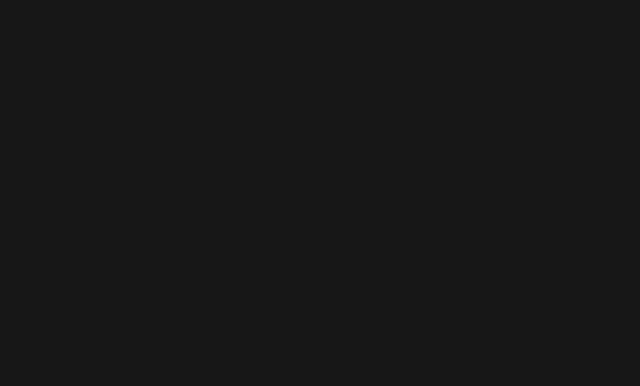
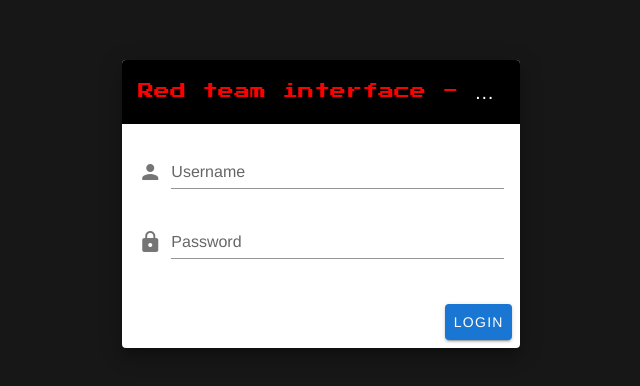
Before and after one commit to DannydeVolder/redteaminterface-frontend, a Vue app: page /login in a window 1280 px wide. Shown: the part 196-582 px from the top of the page, without its empty margins (311-951 px from the left). Built offline with nearby package versions, Linux system fonts and the light colour scheme.

Commit message:
Implement login

```diff
--- a/package.json
+++ b/package.json
@@ -10,14 +10,18 @@
   "dependencies": {
     "axios": "^0.21.0",
     "core-js": "^3.6.5",
+    "material-design-icons-iconfont": "^6.1.0",
     "sass": "^1.29.0",
     "sass-loader": "^10.1.0",
     "vue": "^2.6.11",
     "vue-cli-plugin-vuetify": "^2.0.7",
+    "vue-loading-spinner": "^1.0.11",
     "vue-router": "^3.2.0",
+    "vuelidate": "^0.7.6",
     "vuetify": "^2.3.19",
     "vuetify-loader": "^1.6.0",
-    "vuex": "^3.4.0"
+    "vuex": "^3.4.0",
+    "vuex-persistedstate": "^4.0.0-beta.1"
   },
   "devDependencies": {
     "@vue/cli-plugin-babel": "~4.5.0",
--- a/public/index.html
+++ b/public/index.html
@@ -7,6 +7,7 @@
     <link rel="icon" href="<%= BASE_URL %>favicon.ico">
     <link rel="preconnect" href="https://fonts.gstatic.com">
     <link href="https://fonts.googleapis.com/css2?family=Press+Start+2P&display=swap" rel="stylesheet">
+    <link rel="stylesheet" href="https://cdn.jsdelivr.net/npm/@mdi/font@latest/css/materialdesignicons.min.css">
     <title><%= htmlWebpackPlugin.options.title %></title>
   </head>
   <body>
--- a/src/main.js
+++ b/src/main.js
@@ -2,9 +2,12 @@
 import App from './App.vue'
 import router from './router'
 import store from './store'
+import Vuelidate from 'vuelidate'
 import vuetify from './plugins/vuetify';
+import 'material-design-icons-iconfont/dist/material-design-icons.css'
 
 Vue.config.productionTip = false
+Vue.use(Vuelidate)
 
 new Vue({
   router,
--- a/src/router/index.js
+++ b/src/router/index.js
@@ -7,6 +7,8 @@
 import SqlInjection from '../views/SqlInjection.vue'
 import DDOS from '../views/DDOS.vue'
 import RansomWare from '../views/RansomWare.vue'
+import Login from '../views/Login.vue'
+
 
 Vue.use(VueRouter)
 
@@ -47,6 +49,12 @@
     ],
     component: Home
   },
+  {
+    path: '/login',
+    name: 'Login',
+    component: Login,
+    meta: { disallowAuthed: true }
+  },
 ]
 
 const router = new VueRouter({
@@ -55,4 +63,23 @@
   routes
 })
 
+router.beforeEach((to, from, next) => {
+  // redirect to login page if not logged in and trying to access a restricted page
+  const publicPages = ['/login',  '/404'];
+  const authRequired = !publicPages.includes(to.path);
+  const loggedIn = localStorage.getItem('isSignedIn');
+  if(authRequired){
+    if(!loggedIn){
+      return next({ name: 'Login'});
+    }
+
+  }
+  if (loggedIn && to.meta.disallowAuthed) {
+    return router.push({ name: 'HomePage' })
+  }
+
+
+  next();
+})
+
 export default router
--- /dev/null
+++ b/src/store/auth.module.js
@@ -0,0 +1,77 @@
+export const auth = {
+    namespaced: true,
+    state: {
+        status: '',
+        isSignedIn: false,
+        loading: false,
+
+    },
+    actions: {
+        signin({commit}, obj){
+            commit('isLoading');
+
+            console.log(obj.Username);
+            console.log(obj.Password);
+            if(obj.Username === "tutor" && obj.Password === "aRdCg5$k!"){
+                commit('auth_success');
+                localStorage.setItem('isSignedIn', true)
+                return 1;
+            }
+            else{
+                return 0;
+            }
+
+
+        },
+
+
+
+        signout(){
+
+        },
+
+
+
+
+
+
+    },
+    mutations: {
+        isLoading(state){
+            state.loading = true;
+
+        },
+
+        doneLoading (state){
+            state.loading = false;
+        },
+
+        auth_request (state){
+            state.status = 'loading';
+        },
+
+        auth_success (state){
+            state.isSignedIn = true;
+            state.status = 'success';
+
+        },
+
+        auth_signout (state){
+            state.status = '';
+            state.isSignedIn = false;
+            state.userId = '';
+            state.user = {};
+        },
+
+
+
+
+
+    },
+
+    getters: {
+        isSignedIn: state => {
+            return state.isSignedIn;
+        },
+    }
+}
--- a/src/store/index.js
+++ b/src/store/index.js
@@ -1,11 +1,13 @@
 import Vue from 'vue'
 import Vuex from 'vuex'
 import { alert } from './alert.module.js';
+import { auth } from './auth.module.js';
 
 Vue.use(Vuex)
 
 export default new Vuex.Store({
   modules: {
     alert,
+    auth
   }
 })
--- /dev/null
+++ b/src/views/Login.vue
@@ -0,0 +1,173 @@
+<template>
+  <v-container
+        class="fill-height"
+        fluid
+      >
+        <v-row
+          align="center"
+          justify="center"
+        >
+          <v-col
+            cols="12"
+            sm="8"
+            md="4"
+          >
+            <v-card class="elevation-12">
+              <v-toolbar
+                color="black"
+                dark
+                flat
+              >
+                <v-toolbar-title style="text-align: center">
+                    <span style="color: red; font-size: 0.8em; font-family: 'Press Start 2P', cursive;">Red team interface - Sign In</span>
+
+                </v-toolbar-title>
+              </v-toolbar>
+
+                <v-card-text>
+                  <v-form>
+                    <v-text-field
+                      v-model="username"
+                      :error-messages="usernameErrors"
+                      label="Username"
+                      prepend-icon="person"
+                      required
+                      @input="$v.username.$touch()"
+                      @blur="$v.username.$touch()"
+                    />
+
+                    <v-text-field
+                      v-model="password"
+                      :error-messages="passwordErrors"
+                      id="password"
+                      label="Password"
+                      name="password"
+                      prepend-icon="lock"
+                      type="password"
+                      required
+                      @input="$v.password.$touch()"
+                      @blur="$v.password.$touch()"
+                    />
+                  </v-form>
+                </v-card-text>
+
+              <v-card-actions>
+                <v-spacer />
+                <v-btn :disabled="loading" @click="login" color="primary">Login</v-btn>
+              </v-card-actions>
+
+
+            </v-card>
+          </v-col>
+        </v-row>
+        <div class="text-center ma-2">
+          <v-snackbar v-model="alert.show" class="alert" :color="`${alert.type}`">
+            {{alert.message}}
+              <v-btn
+                @click="clearAlert"
+                fab small
+              >
+                <v-icon>mdi-close</v-icon>
+              </v-btn>
+            </v-snackbar>
+        </div>
+      </v-container>
+
+</template>
+
+<script>
+  import { required, maxLength} from 'vuelidate/lib/validators';
+  import { mapState, mapActions } from 'vuex'
+  export default {
+
+
+    data() {
+      return{
+        username: '',
+        password: '',
+        loading: false,
+      }
+    },
+
+    methods:{
+      ...mapActions({
+          clearAlert: 'alert/clear'
+      }),
+
+      async login(){
+        this.loading = true
+        this.$v.$touch(); //it will validate all fields
+        if (!this.$v.$invalid){
+            const userObj = {
+                Username: this.username,
+                Password: this.password,
+
+            }
+
+            var result = await this.$store.dispatch("auth/signin", userObj);
+
+            if(result == 1){
+                this.loading = false
+                this.$router.push('/')
+            }
+            if(result == 0){
+                this.$store.dispatch("alert/error", 'Username or password incorrect.')
+                this.loading = false
+            }
+
+
+
+          }
+        },
+    },
+
+
+
+
+
+    validations: {
+      username: { required, maxLength: maxLength(50)},
+      password: { required, maxLength: maxLength(99)},
+    },
+
+    computed: {
+      ...mapState({
+          alert: state => state.alert
+      }),
+
+      usernameErrors(){
+        const errors = [];
+        if(!this.$v.username.$dirty) return errors;
+        !this.$v.username.maxLength &&
+          errors.push("Username can be 100 characters at maximum.");
+        !this.$v.username.required && errors.push("Entering a username is required.");
+        return errors;
+      },
+
+      passwordErrors(){
+        const errors = [];
+        if(!this.$v.password.$dirty) return errors;
+        !this.$v.password.maxLength &&
+          errors.push("Password can be 150 characters at maximum.");
+        !this.$v.password.required && errors.push("Entering a password is required.");
+        return errors;
+      }
+    },
+    watch: {
+      $route (){
+          this.clearAlert();
+      },
+
+
+    }
+  }
+</script>
+
+<style scoped>
+    .alert{
+      margin-bottom: 250px !important;
+    }
+    .validationError{
+        color: red !important
+    }
+</style>
```
Also changed, not shown: 1 other file (tests, documents, lock files or other folders).
